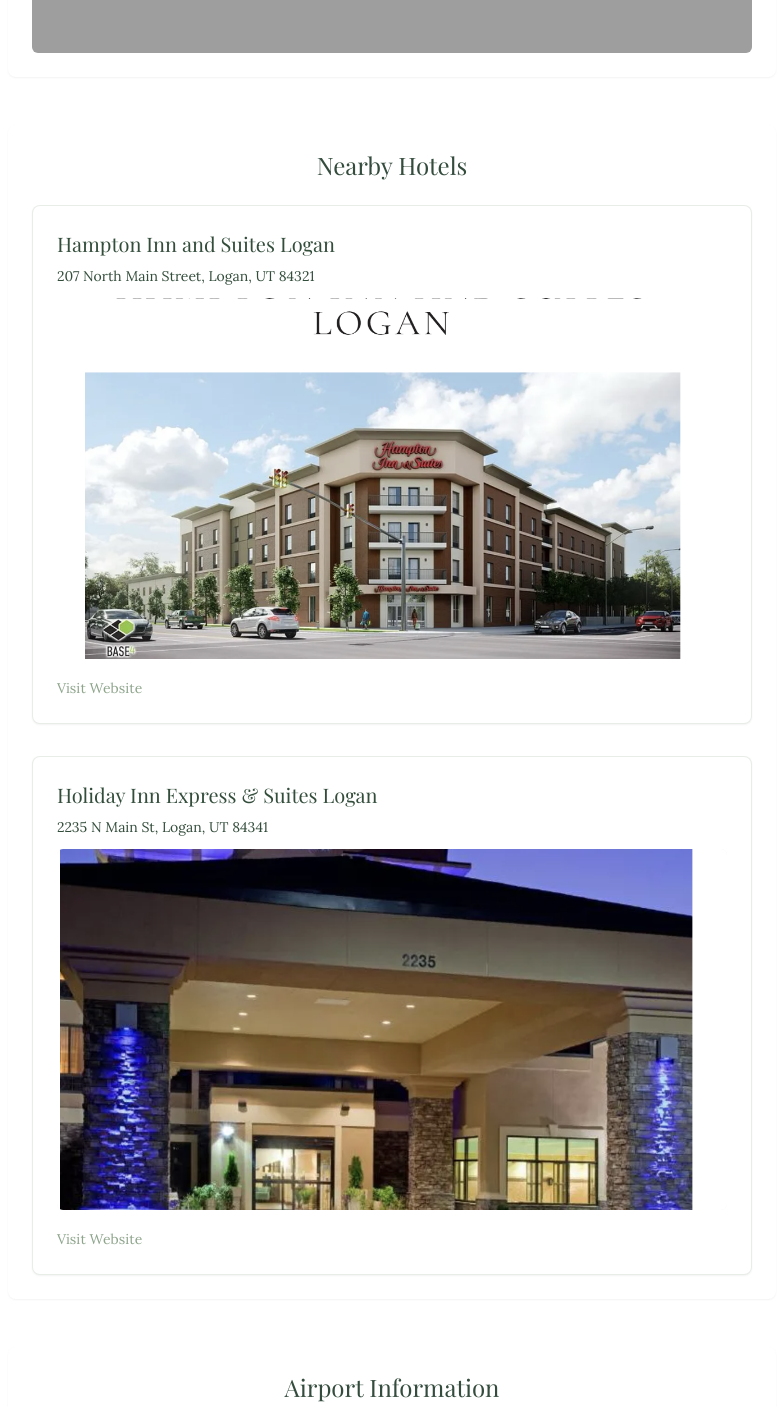
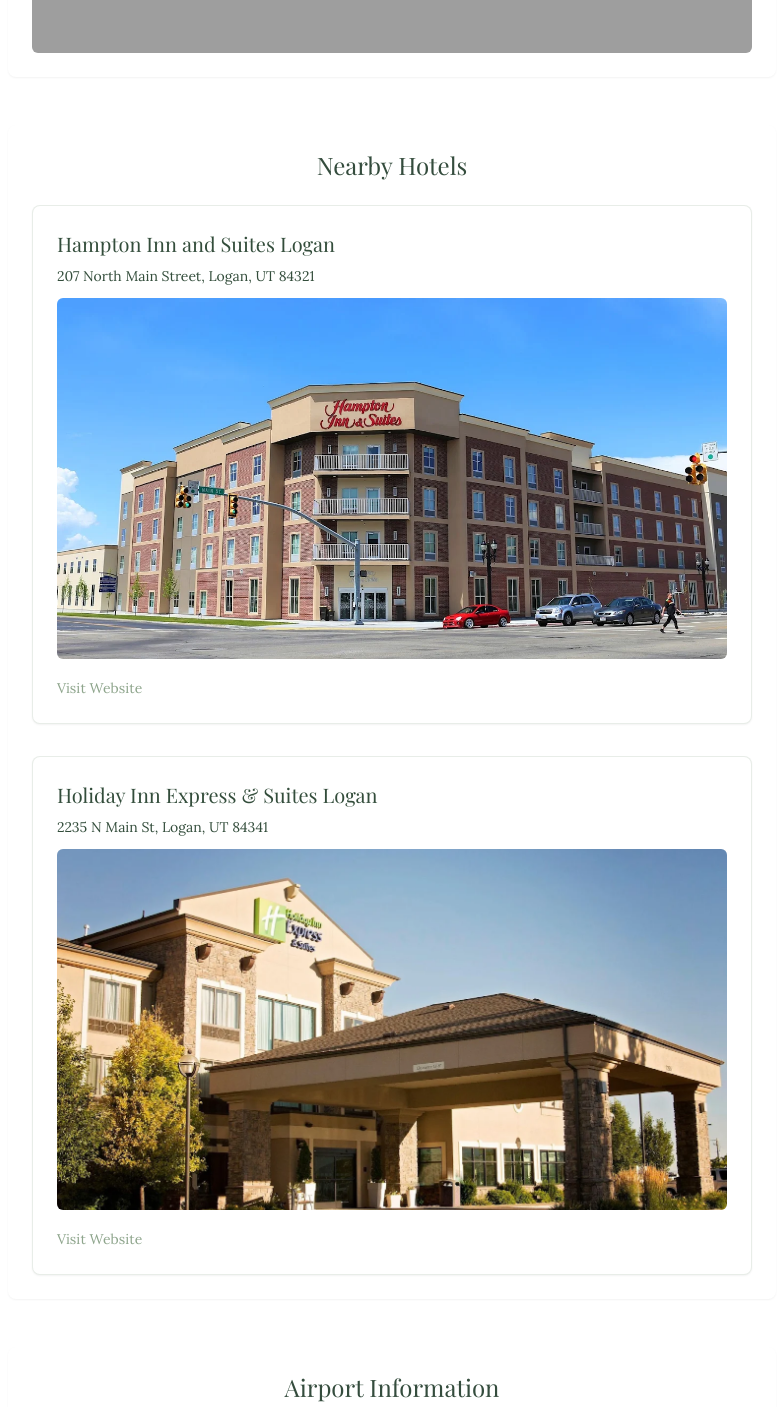
Before and after one commit to Mogul-Wingz/kolbie-and-wyatt-celebrate, a React (Vite) app: page /travel in a window 1280 px wide. Shown: the part 755-2162 px from the top of the page, without its empty margins (248-1031 px from the left). Built offline with nearby package versions, Linux system fonts and the light colour scheme; grey boxes are pictures that could not be loaded.

Commit message:
Update hotel images
Replace the images for Hampton Inn and Holiday Inn in the Travel section.

```diff
--- a/src/pages/Travel.tsx
+++ b/src/pages/Travel.tsx
@@ -56,7 +56,7 @@ const Travel = () => {
 
                     <AspectRatio ratio={16/9} className="bg-muted mb-4 rounded-md overflow-hidden">
                       <img
-                        src="/lovable-uploads/73767a4e-f0f7-4e23-9b6a-b6ada2ea826b.png"
+                        src="/lovable-uploads/022877da-7846-4968-8b5c-a10dfbe89e99.png"
                         alt="Hampton Inn and Suites Logan"
                         className="object-cover w-full h-full"
                       />
@@ -80,7 +80,7 @@ const Travel = () => {
 
                     <AspectRatio ratio={16/9} className="bg-muted mb-4 rounded-md overflow-hidden">
                       <img
-                        src="/lovable-uploads/c687c38c-a41a-4f8c-a933-3712c8643f3b.png"
+                        src="/lovable-uploads/d8e738c4-090e-48be-8451-d052896dda5f.png"
                         alt="Holiday Inn Express & Suites Logan"
                         className="object-cover w-full h-full"
                       />
```
Also changed, not shown: public/lovable-uploads/022877da-7846-4968-8b5c-a10dfbe89e99.png (added), public/lovable-uploads/d8e738c4-090e-48be-8451-d052896dda5f.png (added).
